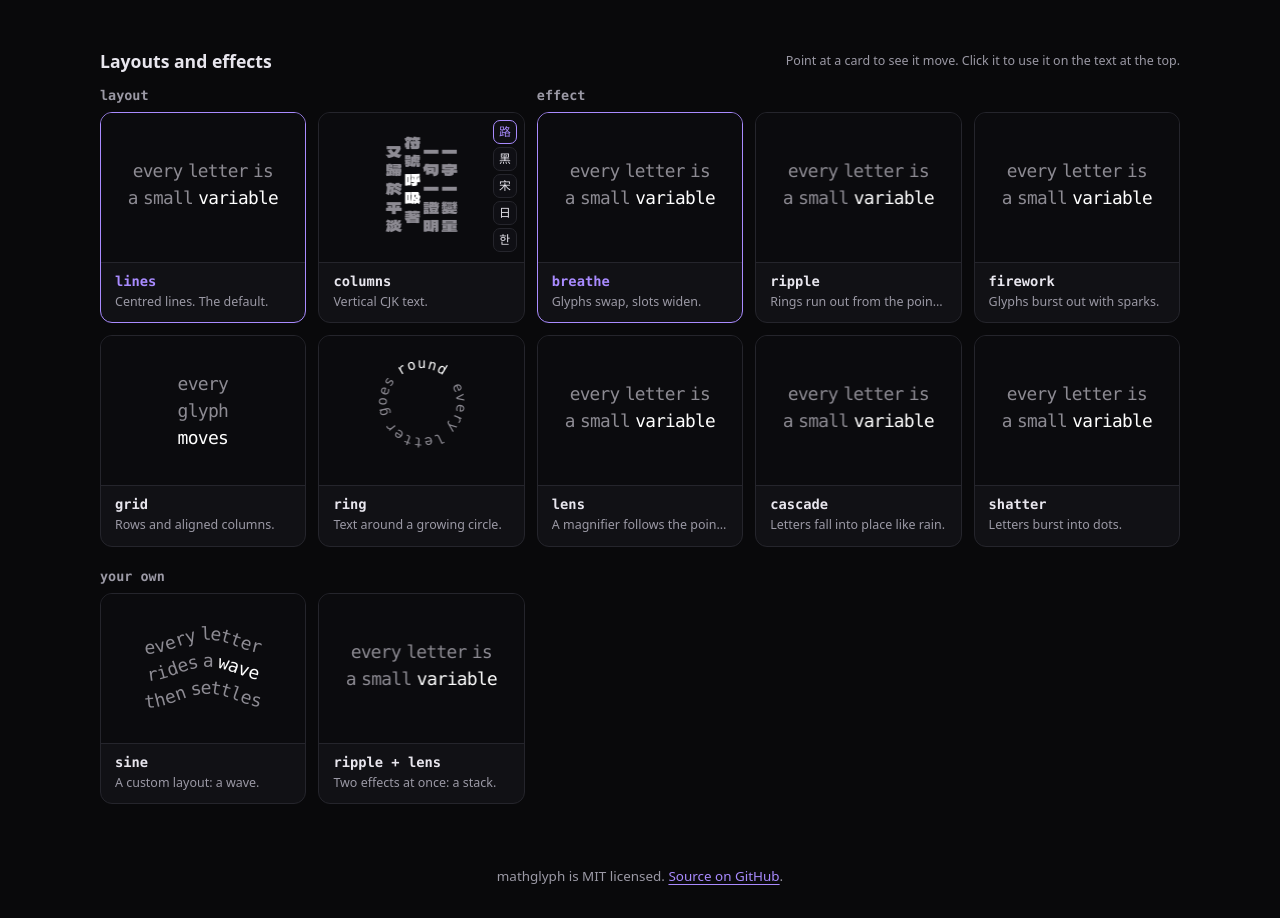
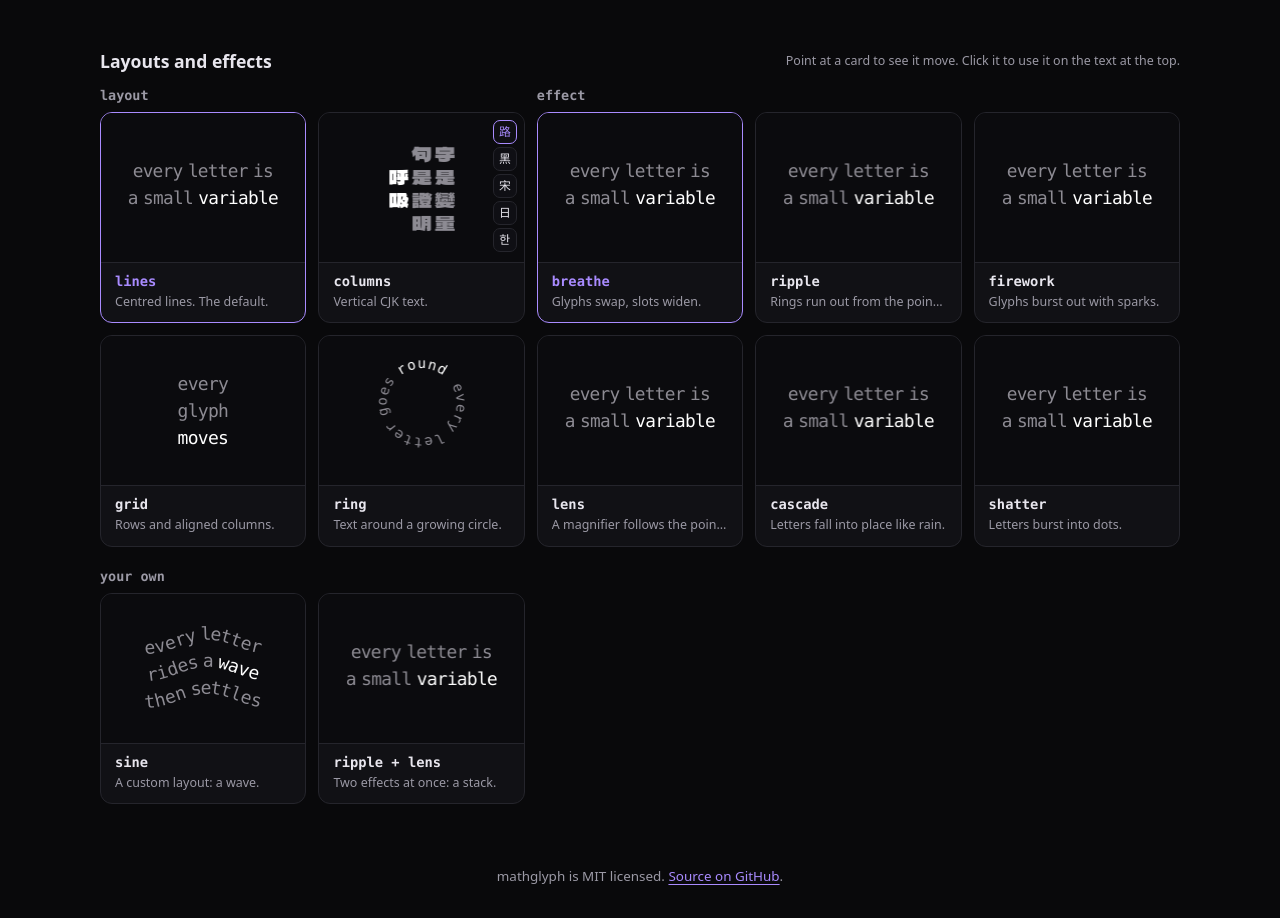
Before and after one commit to 8xb300/mathglyph, a website with bundled scripts: page docs/index.html in a window 1280 px wide. Shown: the part 1131-2049 px from the top of the page. Built offline with nearby package versions, Linux system fonts and the light colour scheme.

Commit message:
Demo: shorter texts, larger columns, hero stays 300 px
- The columns card shows three short columns (字是變量 / 句是證明 /
  呼吸) in a larger font: maxSize 50 for Chinese and Japanese, 44 for
  Korean, up from 34, so the heavy faces stay legible. The anchor
  stands alone in the middle column. The Chinese and Japanese subsets
  are made again for the new texts (2.6 to 4.0 KB each).
- Every language other than English gets a two-line default text
  with the meaning of "every letter, a variable".
- After a language change or a custom text, keepInBox() lowers
  maxSize until the text fits the hero's 300 px box in every layout.
- The columns card's font applies only to its own language, so
  another language in the columns layout does not mix two faces.

bench/plain.mjs demo now also checks the hero height for every
language in every layout, at 390 and 1400 px.

```diff
--- a/docs/demo.js
+++ b/docs/demo.js
@@ -20,13 +20,13 @@ const MATH_FONT = { family: 'Noto Sans Math', url: './fonts/noto-sans-math-subse
 
 // Three Hong Kong faces for Chinese text, all OFL: the columns card and the font picker offer them.
 // Each file holds only the characters of the card text and the hero's Traditional Chinese text
-// (see fonts/README.md), so it is 6 to 9 KB. No openly licensed Prison Gothic (監獄體, the hand-cut
+// (see fonts/README.md), so it is 3 to 4 KB. No openly licensed Prison Gothic (監獄體, the hand-cut
 // road-sign lettering) exists, so Dela Gothic One, a heavy and blunt gothic, gives a road-sign look
 // under its own name.
 const HK_FONTS = {
-  road: { family: 'Dela Gothic One', url: './fonts/dela-gothic-one-hk.066d9d85.woff2' },
-  hei: { family: 'Chiron Hei HK Black', url: './fonts/chiron-hei-hk-900-hk.438186a6.woff2' },
-  sung: { family: 'Noto Serif HK Black', url: './fonts/noto-serif-hk-900-hk.75107d12.woff2' },
+  road: { family: 'Dela Gothic One', url: './fonts/dela-gothic-one-hk.6cf63dac.woff2' },
+  hei: { family: 'Chiron Hei HK Black', url: './fonts/chiron-hei-hk-900-hk.ff637b48.woff2' },
+  sung: { family: 'Noto Serif HK Black', url: './fonts/noto-serif-hk-900-hk.d6d37bf6.woff2' },
 };
 const HK_NAMES = { road: 'road-sign style, Dela Gothic One', hei: 'Heiti 黑體, Chiron Hei HK', sung: 'Songti 宋體, Noto Serif HK' };
 // The full faces, as unicode-range slices of about 50 to 100 KB (see fonts/README.md). A face's
@@ -37,12 +37,12 @@ const HK_FULL = {
   hei: { family: 'Chiron Hei HK Full', css: './fonts/chiron-hei-hk/chiron-hei-hk-900.2afd2089.css' },
   sung: { family: 'Noto Serif HK Full', css: './fonts/noto-serif-hk/noto-serif-hk-900.0b2550b0.css' },
 };
-const ZH_COLUMNS = { lang: 'zh-Hant', lines: ['一字一變量', '一句一證明', '符號*呼吸*著', '又歸於平淡'], anchor: '呼吸' };
+const ZH_COLUMNS = { lang: 'zh-Hant', lines: ['字是變量', '句是證明', '*呼吸*'], anchor: '呼吸', maxSize: 50 };
 
 // Heavy CJK fonts for the Japanese and Korean columns: Noto Serif JP and KR at weight 900 (OFL),
 // whose bold Ming strokes are close to the characters on Hong Kong MTR station signs.
 const CJK_FONTS = {
-  ja: { family: 'Noto Serif JP Black', url: './fonts/noto-serif-jp-900-ja.7a93619b.woff2' },
+  ja: { family: 'Noto Serif JP Black', url: './fonts/noto-serif-jp-900-ja.b368ac01.woff2' },
   ko: { family: 'Noto Serif KR Black', url: './fonts/noto-serif-kr-900-ko.5f54798b.woff2' },
 };
 
@@ -61,14 +61,11 @@ const LANGUAGES = {
     lines: ['every letter', 'a *variable*', 'every word', 'a small proof'],
     anchor: 'variable',
   },
+  // The other languages: two short lines with the meaning of the first two English lines, so that
+  // a language change keeps the text about as large in the hero.
   es: {
     name: 'Español',
-    lines: [
-      'cada letra es una *variable*',
-      'y cada palabra, una *prueba*',
-      'acércate y todo cambia,',
-      'entonces vuelve a su lugar',
-    ],
+    lines: ['cada letra,', 'una *variable*'],
     wordMap: {
       y: '∧', o: '∨', no: '¬', todo: '∀', todos: '∀', existe: '∃', hay: '∃',
       entonces: '⇒', porque: '∵', en: '∈', más: '+', menos: '−',
@@ -76,49 +73,39 @@ const LANGUAGES = {
   },
   el: {
     name: 'Ελληνικά',
-    lines: [
-      'κάθε γράμμα είναι μια *μεταβλητή*',
-      'και κάθε λέξη, μια *απόδειξη*',
-      'πλησίασε και όλα αλλάζουν,',
-      'άρα τίποτα δεν είναι απλό',
-    ],
+    lines: ['κάθε γράμμα,', 'μια *μεταβλητή*'],
     wordMap: { και: '∧', ή: '∨', κάθε: '∀', όλα: '∀', υπάρχει: '∃', άρα: '∴', επειδή: '∵', τίποτα: '∅' },
     lookalikes: 'greek',
   },
   ru: {
     name: 'Русский',
-    lines: [
-      'каждый знак — *переменная*',
-      'и каждое слово — *теорема*',
-      'подойди ближе, и все знаки оживут,',
-      'следовательно, текст не прост',
-    ],
+    lines: ['каждая буква —', '*переменная*'],
     wordMap: {
-      и: '∧', или: '∨', не: '¬', все: '∀', каждый: '∀', существует: '∃',
+      и: '∧', или: '∨', не: '¬', все: '∀', каждый: '∀', каждая: '∀', существует: '∃',
       следовательно: '∴', потому: '∵', в: '∈',
     },
     lookalikes: 'cyrillic',
   },
   ja: {
     name: '日本語',
-    lines: ['どの文字も*変数*になる', 'どの言葉も小さな*証明*', '近づくと記号が動きだし', 'やがて静かに文字へ戻る'],
+    lines: ['どの文字も', '*変数*になる'],
   },
   'zh-Hans': {
     name: '简体中文',
-    lines: ['每个字都是一个*变量*', '每句话都是一个*证明*', '靠近一点，符号就会变化', '然后慢慢变回文字'],
+    lines: ['每个字', '都是*变量*'],
   },
   'zh-Hant': {
     name: '繁體中文',
-    lines: ['每個字都是一個*變量*', '每句話都是一個*證明*', '靠近一點，符號就會變化', '然後慢慢變回文字'],
+    lines: ['每個字', '都是*變量*'],
   },
   ko: {
     name: '한국어',
-    lines: ['모든 글자는 *변수*이고', '모든 단어는 작은 *증명*이다', '가까이 다가가면 기호로 바뀌고', '곧 다시 글자로 돌아온다'],
+    lines: ['모든 글자는', '*변수*다'],
     wordMap: { 모든: '∀', 그리고: '∧', 또는: '∨' },
   },
   hi: {
     name: 'हिन्दी',
-    lines: ['हर अक्षर एक *चर* है', 'हर शब्द एक छोटा *प्रमाण* है', 'पास आओ तो चिह्न बदलते हैं', 'फिर अक्षर लौट आते हैं'],
+    lines: ['हर अक्षर', 'एक *चर*'],
     wordMap: { हर: '∀', और: '∧', या: '∨', फिर: '⇒', इसलिए: '∴', क्योंकि: '∵' },
   },
 };
@@ -137,19 +124,20 @@ const GALLERY = {
     columns: {
       module: columns,
       about: 'Vertical CJK text.',
-      // Short columns in a large, heavy font, set close together as the characters on a sign. The
-      // anchor word, "breath", stays still. At most 6 characters a column, with the anchor in the
-      // middle, so that every language fits the hero's box.
+      // Three short columns in a large, heavy font, set close together as the characters on a sign.
+      // The anchor word, "breath", stays still in the middle of its own column. A column is as tall
+      // as its characters, or twice its longer side from the anchor: `maxSize` keeps the tallest
+      // within the hero's 300 px box. The heavy faces stay legible at this size.
       // The chips 路, 黑 and 宋 show the Chinese text in the three Hong Kong faces.
       texts: {
         road: { ...ZH_COLUMNS, name: `繁體中文, ${HK_NAMES.road}`, short: '路', font: HK_FONTS.road },
         hei: { ...ZH_COLUMNS, name: `繁體中文, ${HK_NAMES.hei}`, short: '黑', font: HK_FONTS.hei },
         sung: { ...ZH_COLUMNS, name: `繁體中文, ${HK_NAMES.sung}`, short: '宋', font: HK_FONTS.sung },
-        ja: { lang: 'ja', name: '日本語', short: '日', lines: ['どの字も変数', '言葉は証明', '字は*呼吸*する', 'また字に戻る'], anchor: '呼吸', font: CJK_FONTS.ja },
-        ko: { lang: 'ko', name: '한국어', short: '한', lines: ['글자는 변수', '낱말은 증명', '늘 *호흡*하고', '다시 글자로'], anchor: '호흡', font: CJK_FONTS.ko },
+        ja: { lang: 'ja', name: '日本語', short: '日', lines: ['字は変数', '文は証明', '*呼吸*'], anchor: '呼吸', maxSize: 50, font: CJK_FONTS.ja },
+        ko: { lang: 'ko', name: '한국어', short: '한', lines: ['글은 변수', '말은 증명', '*호흡*'], anchor: '호흡', maxSize: 44, font: CJK_FONTS.ko },
       },
-      options: { layout: { name: 'columns', columnGap: 0.15 }, lookalikes: cjk, maxSize: 34 },
-      preview: { maxSize: 16, layout: { name: 'columns', columnGap: 0.15 } },
+      options: { layout: { name: 'columns', columnGap: 0.15 }, lookalikes: cjk },
+      preview: { maxSize: 20, layout: { name: 'columns', columnGap: 0.15 } },
     },
     grid: {
       module: grid,
@@ -221,8 +209,10 @@ let tableName = null;  // which entry of TABLES is in state.lookalikes
 // The hero's fonts: the ones the font picker chose, and the font of the layout card's text (the
 // columns card has its own CJK fonts).
 let pickedFonts = START.fonts;
+// The card's font is only for the language of the card's text.
 let cardFont = null;
-const heroFonts = () => withFull(cardFont ? [...pickedFonts, cardFont] : pickedFonts);
+let cardLang = null;
+const heroFonts = () => withFull(cardFont && hero.lang === cardLang ? [...pickedFonts, cardFont] : pickedFonts);
 
 // The Hong Kong faces whose full stylesheet is on the page. A full face goes just before its
 // subset in `fonts`. Until a slice arrives, the subset or the next font draws the character, at
@@ -340,14 +330,34 @@ $('lang').addEventListener('change', () => {
     wordMap: language.wordMap || {},
     lookalikes: tableName && TABLES[tableName],
     anchor: language.anchor || null,
+    fonts: heroFonts(),
+    maxSize: layoutMaxSize(),
   });
+  keepInBox();
 });
+
+const layoutMaxSize = () => GALLERY.layout[nameOf(state.layout)]?.options?.maxSize || BASE.maxSize;
+
+// A layout can grow taller than the hero's box with a text that is not its own, for example
+// columns of Latin letters. Make maxSize smaller until the text fits the box again, so that the
+// page under the hero does not move. The canvas height changes at once in update().
+function keepInBox() {
+  const box = parseFloat(getComputedStyle(hero).minHeight);
+  for (let i = 0; i < 8; i++) {
+    const height = hero.querySelector('canvas').offsetHeight;
+    if (!state.fit || height <= box) break;
+    set({ maxSize: Math.floor((state.maxSize * box) / height) });
+  }
+  $('maxSize').value = state.maxSize;
+  showValue($('maxSize'));
+}
 
 $('text-form').addEventListener('submit', (event) => {
   event.preventDefault();
   const lines = $('text').value.split('\n').map((line) => line.trimEnd()).filter(Boolean);
   if (!lines.length) return;
-  set({ lines });
+  set({ lines, maxSize: layoutMaxSize() });
+  keepInBox();
   useFullText();
 });
 
@@ -468,6 +478,7 @@ function setupOf(name) {
       maxSize: BASE.maxSize,
       fit: BASE.fit,
       ...options,
+      ...(text.maxSize && { maxSize: text.maxSize }),
       layout: valueOf('layout', name, layoutSettings),
     },
   };
@@ -637,6 +648,7 @@ function pick(kind, name) {
     const { code, font, tableName: table, patch } = setupOf(name);
     tableName = table;
     cardFont = font;
+    cardLang = code;
     set(patch);
     showControls(code);
     showCards();
```
Also changed, not shown: bench/plain.mjs (+11 -1 lines), docs/index.html (+3 -3 lines), README.md, docs/fonts/README.md, docs/fonts/chiron-hei-hk-900-hk.438186a6.woff2 (deleted), docs/fonts/chiron-hei-hk-900-hk.ff637b48.woff2 (added), docs/fonts/dela-gothic-one-hk.066d9d85.woff2 (deleted), docs/fonts/dela-gothic-one-hk.6cf63dac.woff2 (added), docs/fonts/noto-serif-hk-900-hk.75107d12.woff2 (deleted), docs/fonts/noto-serif-hk-900-hk.d6d37bf6.woff2 (added), docs/fonts/noto-serif-jp-900-ja.7a93619b.woff2 (deleted), docs/fonts/noto-serif-jp-900-ja.b368ac01.woff2 (added).
